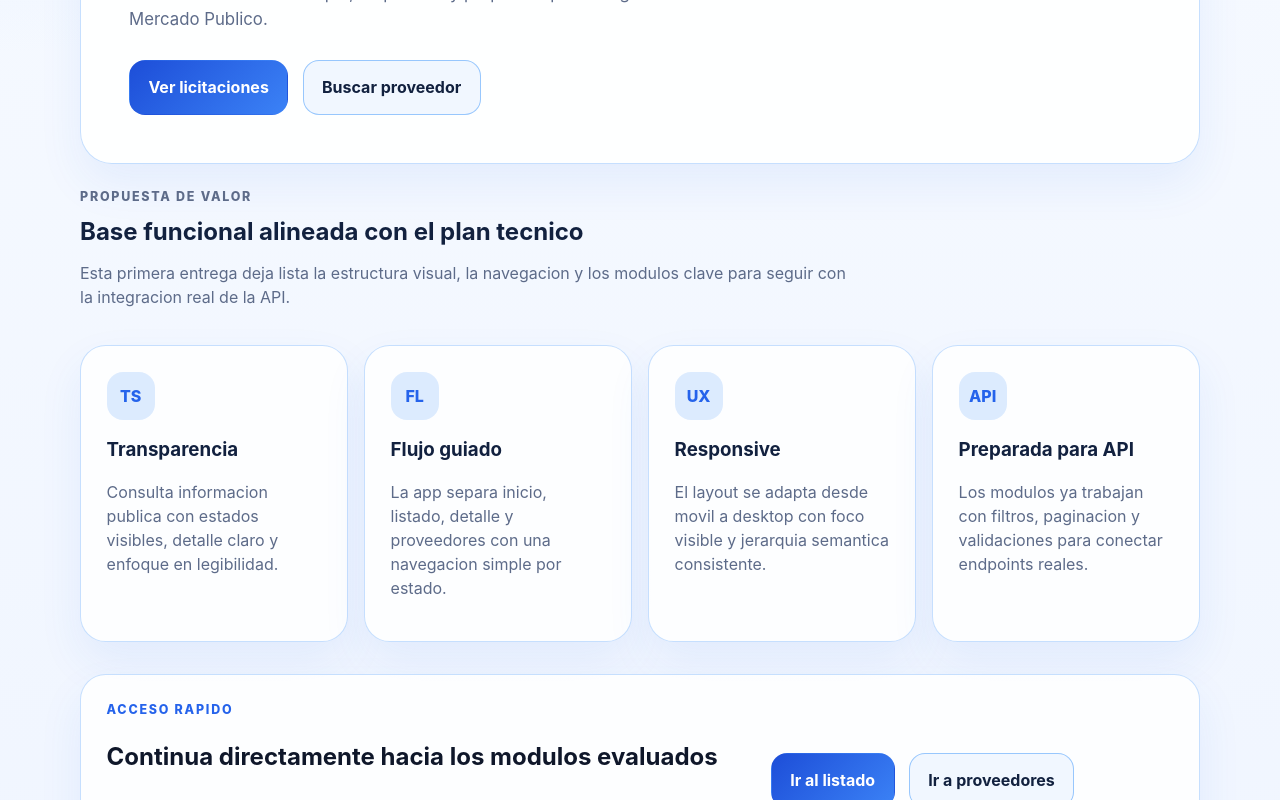
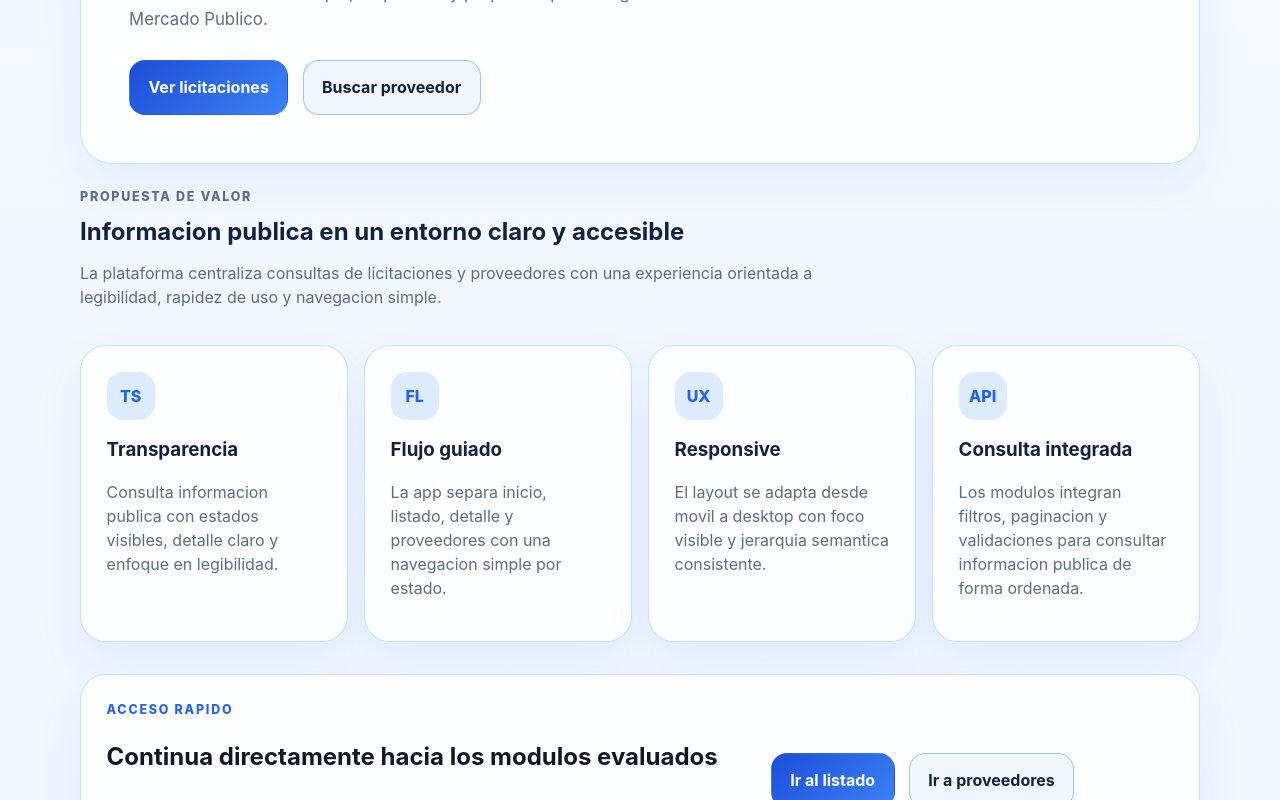
Before and after one commit to aincatoni/licitaseguro, a React (Vite) app: page / in a window 1280 px wide. Shown: the part 663-1463 px from the top of the page. Built offline with nearby package versions, Linux system fonts and the light colour scheme.

Commit message:
feat: update HomeView and ProveedorView text for clarity and conciseness

```diff
--- a/src/App.jsx
+++ b/src/App.jsx
@@ -60,10 +60,10 @@ function HomeView({ onNavigate }) {
       <section className="section-block">
         <div className="section-heading">
           <p className="section-kicker">Propuesta de valor</p>
-          <h2>Base funcional alineada con el plan tecnico</h2>
+          <h2>Informacion publica en un entorno claro y accesible</h2>
           <p>
-            Esta primera entrega deja lista la estructura visual, la navegacion y los modulos clave para seguir con
-            la integracion real de la API.
+            La plataforma centraliza consultas de licitaciones y proveedores con una experiencia orientada a
+            legibilidad, rapidez de uso y navegacion simple.
           </p>
         </div>
 
@@ -96,8 +96,8 @@ function HomeView({ onNavigate }) {
             <span className="info-icon" aria-hidden="true">
               API
             </span>
-            <h3>Preparada para API</h3>
-            <p>Los modulos ya trabajan con filtros, paginacion y validaciones para conectar endpoints reales.</p>
+            <h3>Consulta integrada</h3>
+            <p>Los modulos integran filtros, paginacion y validaciones para consultar informacion publica de forma ordenada.</p>
           </article>
         </div>
       </section>
@@ -144,9 +144,7 @@ function LicitacionesView({
         <div className="section-heading section-heading-left">
           <p className="section-kicker">Modulo principal</p>
           <h1>Licitaciones publicas</h1>
-          <p>
-            Filtra por fecha y estado para revisar resultados mock preparados para la siguiente etapa de integracion.
-          </p>
+          <p>Filtra por fecha de cierre y estado para revisar licitaciones de forma rapida y ordenada.</p>
         </div>
 
         <LicitacionFilters initialValues={filters} onSearch={onSearch} onClear={onClear} isLoading={isLoading} />
@@ -180,10 +178,7 @@ function ProveedorView({ result, onSearch, isLoading, error, notice }) {
         <div className="section-heading section-heading-left">
           <p className="section-kicker">Busqueda por RUT</p>
           <h1>Consulta de proveedor</h1>
-          <p>
-            El formulario aplica limpieza, formateo y validacion del RUT antes de revisar un conjunto mock de
-            proveedores.
-          </p>
+          <p>El formulario aplica limpieza, formateo y validacion del RUT antes de consultar la informacion del proveedor.</p>
         </div>
 
         <ProveedorSearchForm onSearch={onSearch} isLoading={isLoading} />
@@ -206,7 +201,7 @@ function ProveedorView({ result, onSearch, isLoading, error, notice }) {
         {!isLoading && !result ? (
           <EmptyState
             title="Aun no hay proveedor seleccionado"
-            message="Ingresa un RUT valido para revisar si existe una coincidencia en Mercado Publico o en la base mock local."
+            message="Ingresa un RUT valido para revisar si existe una coincidencia disponible para la consulta de proveedor."
           />
         ) : null}
       </section>
--- a/src/components/proveedores/ProveedorSearchForm.jsx
+++ b/src/components/proveedores/ProveedorSearchForm.jsx
@@ -28,7 +28,7 @@ function ProveedorSearchForm({ onSearch, isLoading = false }) {
     const provider = await onSearch(rut);
 
     if (!provider) {
-      setFeedback("No se encontro un proveedor asociado al RUT ingresado en los datos mock.");
+      setFeedback("No se encontro un proveedor asociado al RUT ingresado.");
     }
   };
 
```
